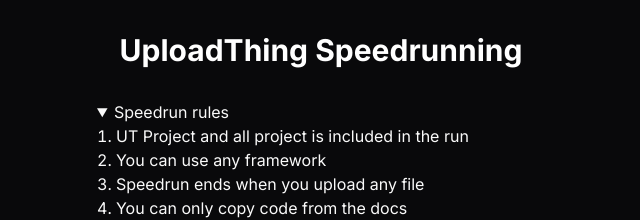
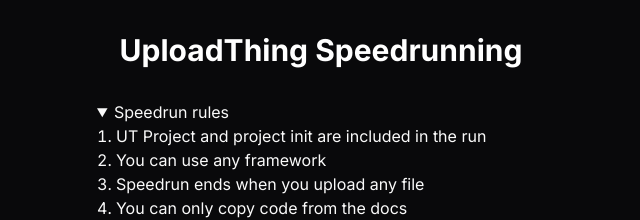
Before and after one commit to ronanru/ut-speedrun-leaderboard, a Next.js app: page / in a window 1280 px wide. Both pictures are taken after a click on the heading "Speedrun rules". Shown: the top 220 px of the page, without its empty margins (319-959 px from the left). Built offline with nearby package versions, Linux system fonts and the light colour scheme; no server answers; the database is empty.

Commit message:
fix my english

```diff
--- a/src/app/page.tsx
+++ b/src/app/page.tsx
@@ -19,7 +19,7 @@
       <details className="w-full">
         <summary className="cursor-pointer">Speedrun rules</summary>
         <ol className="list-inside list-decimal">
-          <li>UT Project and all project is included in the run</li>
+          <li>UT Project and project init are included in the run</li>
           <li>You can use any framework</li>
           <li>Speedrun ends when you upload any file</li>
           <li>You can only copy code from the docs</li>
```
